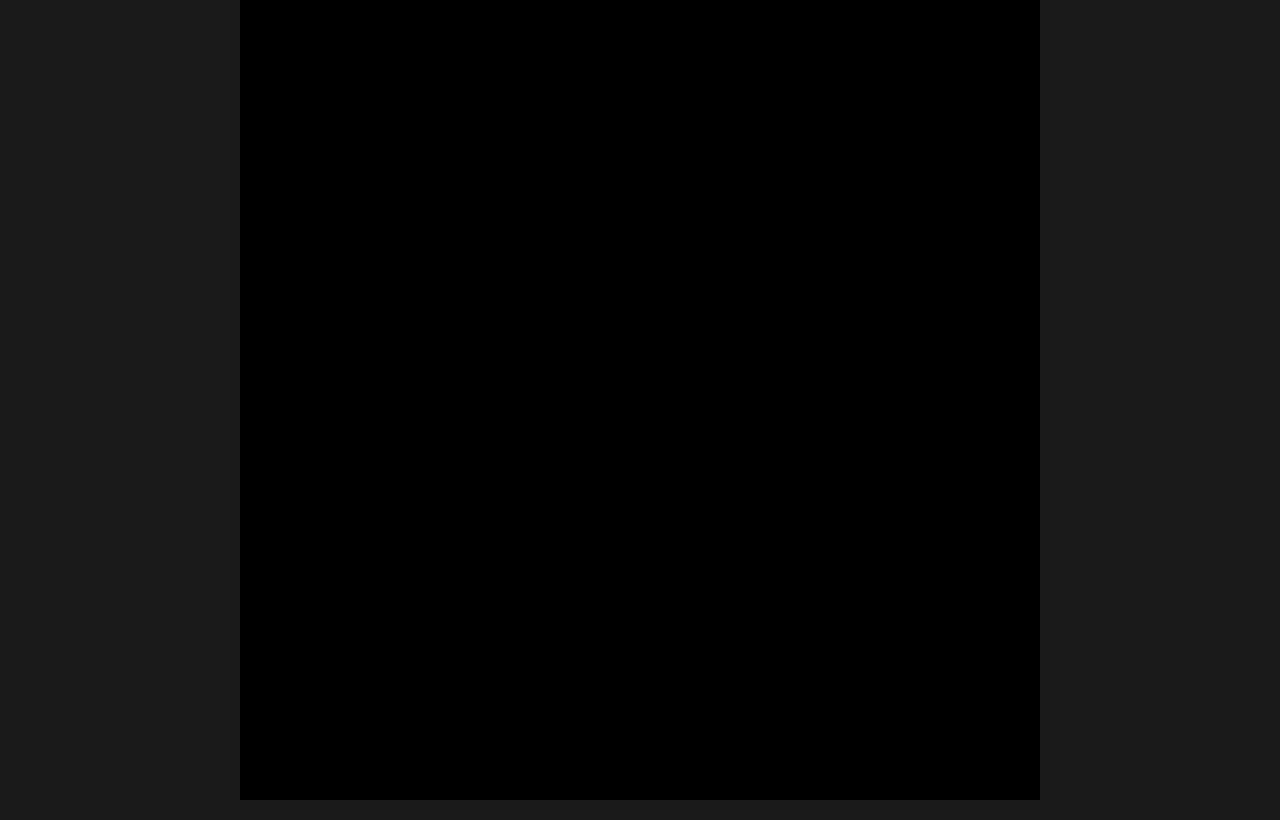
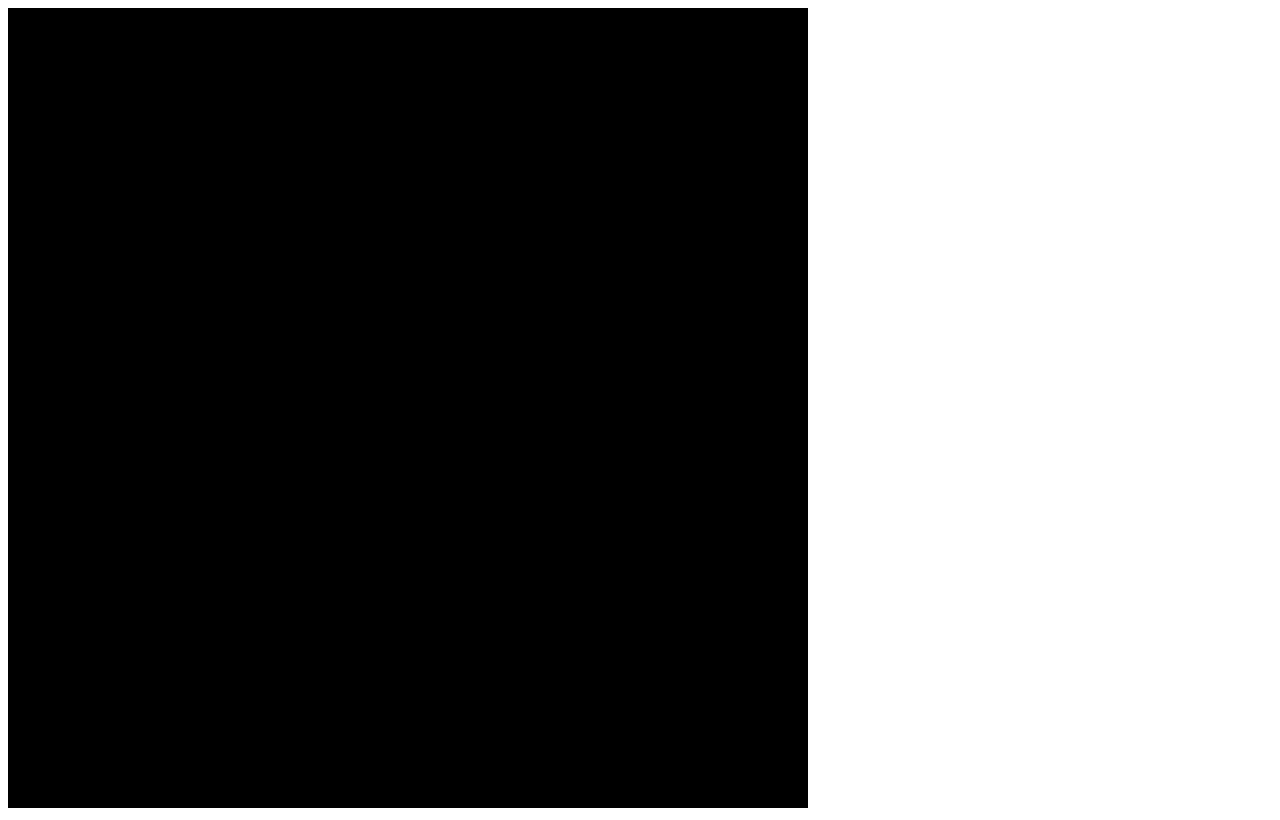
Before and after one commit to CarsenGafford2/RimIsland-Web, a website with bundled scripts: page Public/HTML/main.html in a window 1280 px wide. Built offline with nearby package versions, Linux system fonts and the light colour scheme.

Commit message:
removed css

```diff
--- a/Public/HTML/main.html
+++ b/Public/HTML/main.html
@@ -5,20 +5,6 @@
     <meta name="viewport" content="width=device-width, initial-scale=1.0">
     <script type="module" src="../../Distribution/TS/main.js"></script>
     <title>RimIsland</title>
-    <style>
-        body {
-            margin: 0;
-            padding: 0;
-            display: flex;
-            justify-content: center;
-            align-items: center;
-            min-height: 100vh;
-            background-color: #1a1a1a;
-        }
-        #gameCanvas {
-            border: 1px solid #333;
-        }
-    </style>
 </head>
 <body>
     <div id="gameContainer"></div>
```
